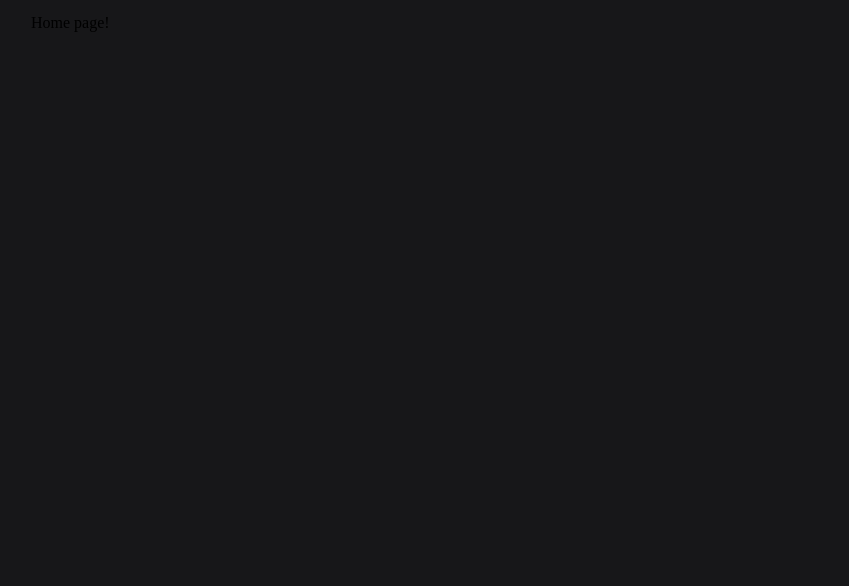
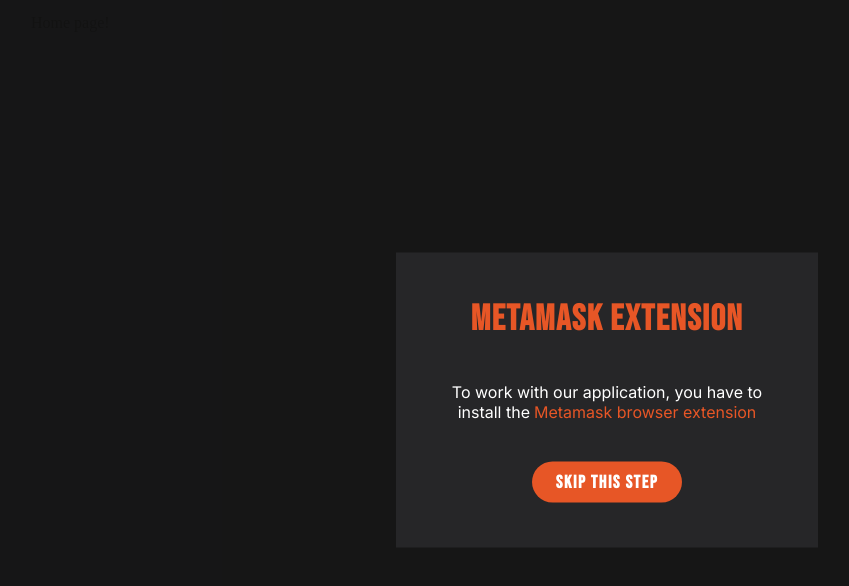
Before and after one commit to Niyaz-Mazhitov/unistory-test-project, a React (Create React App) app: page / in a window 1280 px wide. Shown: the top 586 px of the page, without its empty margins (33-882 px from the left). Built offline with nearby package versions, Linux system fonts and the light colour scheme.

Commit message:
Added notification about the need to install the extension

```diff
--- a/public/index.html
+++ b/public/index.html
@@ -4,6 +4,9 @@
     <meta charset='utf-8'/>
     <meta name='viewport' content='width=device-width, initial-scale=1'/>
     <title>App</title>
+    <link rel="preconnect" href="https://fonts.googleapis.com">
+    <link rel="preconnect" href="https://fonts.gstatic.com" crossorigin>
+    <link href="https://fonts.googleapis.com/css2?family=Bebas+Neue&family=Inter&display=swap" rel="stylesheet">
 </head>
 <body>
 <div id='root'></div>
--- a/src/app.tsx
+++ b/src/app.tsx
@@ -2,6 +2,7 @@
 import Pages from './pages';
 import ThemesProvider from './common/styles';
 import styled from 'styled-components';
+import InstallExtensionNotification from './modules/basic/components/install-extension-notification';
 
 const SApp = styled.div`
   width: 100%;
@@ -14,6 +15,7 @@
     return (
         <ThemesProvider>
             <SApp>
+                <InstallExtensionNotification/>
                 <Pages/>
             </SApp>
         </ThemesProvider>
--- /dev/null
+++ b/src/common/components/button/index.tsx
@@ -0,0 +1,17 @@
+import styled from 'styled-components';
+
+const Button = styled.button`
+  border: none;
+  border-radius: 30px;
+  padding: 10px 24px;
+  background-color: ${props => props.theme.background.secondary};
+
+  h1 {
+    font-size: 18px;
+    letter-spacing: 1.5px;
+    color: ${props => props.theme.color.default};
+    font-family: ${props => props.theme.fontFamily.primary};
+  }
+`;
+
+export default Button;
--- /dev/null
+++ b/src/common/components/modal/index.tsx
@@ -0,0 +1,20 @@
+import React, {ReactNode} from 'react';
+import * as S from './styles';
+
+interface ModalProps {
+    isOpen: boolean;
+    onClose: () => void;
+    children: ReactNode;
+}
+
+export default function Modal(props: ModalProps) {
+    const {isOpen, onClose, children} = props;
+
+    return (
+        <S.ModalWrapper isOpen={isOpen} onClick={onClose}>
+            <S.ModalContent onClick={e => e.stopPropagation()}>
+                {children}
+            </S.ModalContent>
+        </S.ModalWrapper>
+    );
+}
--- /dev/null
+++ b/src/common/components/modal/styles.ts
@@ -0,0 +1,19 @@
+import styled from 'styled-components';
+
+export const ModalWrapper = styled.div<{ isOpen: boolean }>`
+  position: fixed;
+  top: 0;
+  left: 0;
+  width: 100%;
+  height: 100%;
+  background-color: rgba(23, 23, 23, 0.81);
+  display: ${props => props.isOpen ? 'block' : 'none'};
+`;
+
+export const ModalContent = styled.div`
+  position: fixed;
+  top: 50%;
+  left: 50%;
+  transform: translate(-50%, -50%);
+  background-color: ${props => props.theme.background.primary};
+`;
--- a/src/common/styles/styles.ts
+++ b/src/common/styles/styles.ts
@@ -1,3 +1,5 @@
 export const styles = {
-    background: {default: '#171719'}
+    fontFamily: {primary: '\'Bebas Neue\', cursive', secondary: '\'Inter\', sans-serif'},
+    color: {default: '#ffffff', primary: '#E75626'},
+    background: {default: '#171719', primary: '#262628', secondary: '#E75626'}
 };
--- /dev/null
+++ b/src/modules/basic/components/install-extension-notification/index.tsx
@@ -0,0 +1,25 @@
+import React, {useState} from 'react';
+import * as S from './styles';
+import Modal from '../../../../common/components/modal';
+import Button from '../../../../common/components/button';
+
+export default function InstallExtensionNotification() {
+    const [isOpen, setIsOpen] = useState<boolean>(true);
+
+    const closeModal = () => setIsOpen(false);
+
+    const link = 'https://metamask.io/download/';
+
+    return (
+        <Modal isOpen={isOpen} onClose={closeModal}>
+            <S.Container>
+                <h1>metamask extension</h1>
+                <p>
+                    To work with our application, you have to install the
+                    <a href={link}>Metamask browser extension</a>
+                </p>
+                <Button onClick={closeModal}><h1>Skip this step</h1></Button>
+            </S.Container>
+        </Modal>
+    );
+}
--- /dev/null
+++ b/src/modules/basic/components/install-extension-notification/styles.ts
@@ -0,0 +1,33 @@
+import styled from 'styled-components';
+
+export const Container = styled.div`
+  width: 422px;
+  height: 295px;
+  padding: 45px 50px;
+  display: flex;
+  align-items: center;
+  justify-content: space-between;
+  flex-direction: column;
+  text-align: center;
+
+  > h1 {
+    text-transform: uppercase;
+    color: ${props => props.theme.color.primary};
+    font-family: ${props => props.theme.fontFamily.primary};
+    font-size: 36px;
+    letter-spacing: 1.5px;
+  }
+
+  p {
+    font-size: 16px;
+    color: ${props => props.theme.color.default};
+    font-family: ${props => props.theme.fontFamily.secondary};
+
+    a {
+      // TODO...
+      margin-left: 4px;
+      text-decoration: none;
+      color: ${props => props.theme.color.primary};
+    }
+  }
+`;
```
